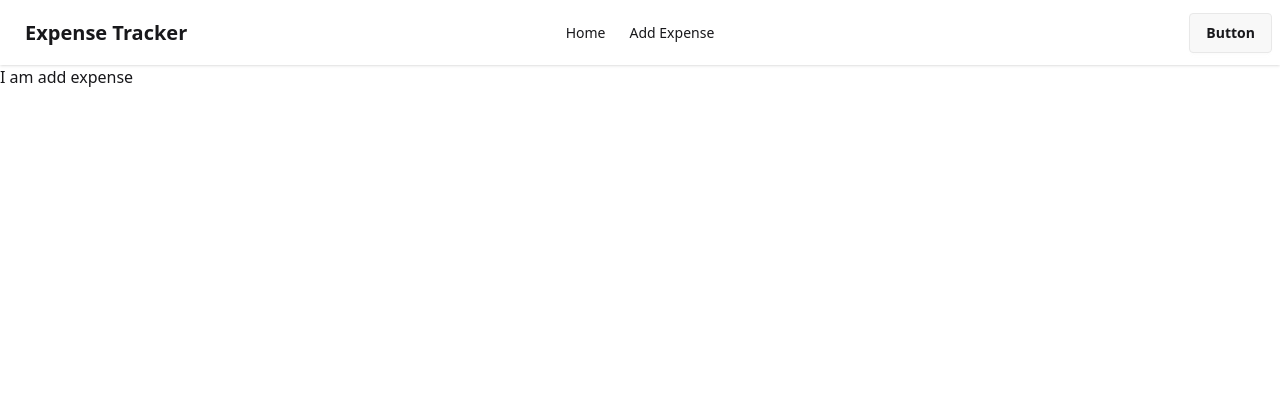
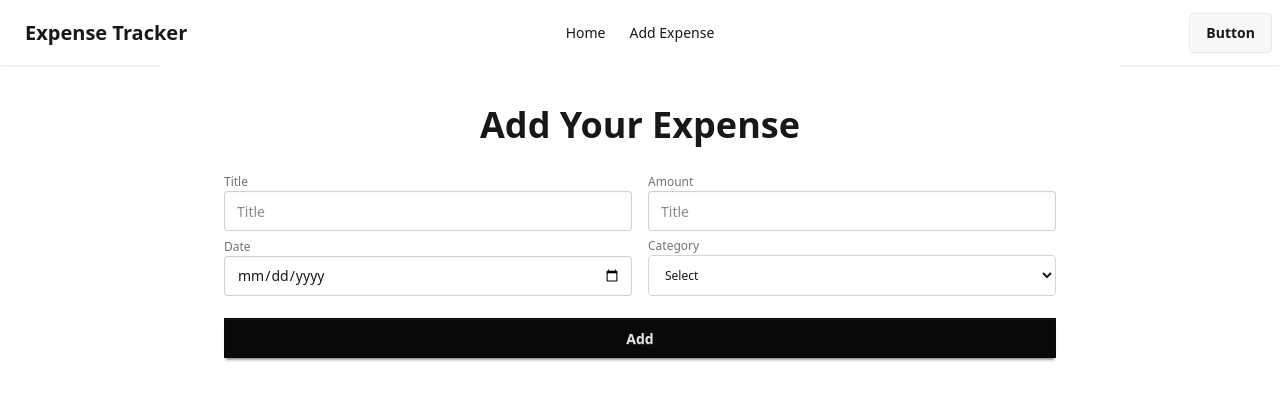
Before and after one commit to AnkonChy/expense_tracker_client, a React (Vite) app: page /addExpense in a window 1280 px wide. Shown: the top 400 px of the page. Built offline with nearby package versions, Linux system fonts and the light colour scheme.

Commit message:
navbar section and addExpense page completed succesfully

```diff
--- a/src/components/Navbar/Navbar.jsx
+++ b/src/components/Navbar/Navbar.jsx
@@ -14,13 +14,12 @@ const Navbar = () => {
               viewBox="0 0 24 24"
               stroke="currentColor"
             >
-              {" "}
               <path
                 stroke-linecap="round"
                 stroke-linejoin="round"
                 stroke-width="2"
                 d="M4 6h16M4 12h8m-8 6h16"
-              />{" "}
+              />
             </svg>
           </div>
           <ul
--- a/src/pages/AddExpense/AddExpense.jsx
+++ b/src/pages/AddExpense/AddExpense.jsx
@@ -1,11 +1,101 @@
-import React from 'react';
+import toast from "react-hot-toast";
 
 const AddExpense = () => {
-    return (
-        <div>
-            <h1>I am add expense</h1>
-        </div>
-    );
+  const handleAddExpense = (e) => {
+    e.preventDefault();
+    const form = e.target;
+    const title = form.title.value;
+    const amount = form.amount.value;
+    const date = form.date.value;
+    const category = form.category.value;
+
+    const formData = {
+      title,
+      amount,
+      category,
+      date,
+    };
+    console.log(formData);
+
+    fetch("http://localhost:3000/addExpense", {
+      method: "POST",
+      headers: {
+        "Content-Type": "application/json",
+      },
+      body: JSON.stringify(formData),
+    })
+      .then((res) => res.json())
+      .then((result) => {
+        console.log(result);
+
+        if (result.insertedId) {
+          toast.success("Expense Added Successfully");
+        }
+      });
+  };
+  return (
+    <div className="min-h-screen flex justify-center items-start">
+      <div className="card bg-base-100 w-full max-w-3/4 shrink-0 rounded-none p-10">
+        <h1 className="text-4xl font-semibold text-center">Add Your Expense</h1>
+        <form onSubmit={handleAddExpense} className="card-body">
+          <fieldset className="fieldset">
+            <div className="flex items-center gap-4">
+              <div className="w-full">
+                <label className="label">Title</label>
+                <input
+                  type="text"
+                  name="title"
+                  className="input w-full"
+                  placeholder="Title"
+                  required
+                />
+              </div>
+              <div className="w-full">
+                <label className="label">Amount</label>
+                <input
+                  name="amount"
+                  type="number"
+                  className="input w-full"
+                  placeholder="Title"
+                  required
+                />
+              </div>
+            </div>
+
+            <div className="flex items-center gap-4">
+              <div className="w-full">
+                <label className="label">Date</label>
+                <input
+                  name="date"
+                  type="date"
+                  className="input w-full"
+                  placeholder="Title"
+                  required
+                />
+              </div>
+              <div className="w-full">
+                <label className="label">Category</label>
+                <select
+                  name="category"
+                  id="cars"
+                  className="w-full border border-gray-300 px-3 py-[10px] rounded"
+                  required
+                >
+                  <option value="">Select</option>
+                  <option value="food">Food</option>
+                  <option value="travel">Travel</option>
+                  <option value="entertainment">Entertainment</option>
+                  <option value="bills">Bills</option>
+                  <option value="others">Other</option>
+                </select>
+              </div>
+            </div>
+            <button className="btn btn-neutral mt-4 rounded-none">Add</button>
+          </fieldset>
+        </form>
+      </div>
+    </div>
+  );
 };
 
 export default AddExpense;
```
